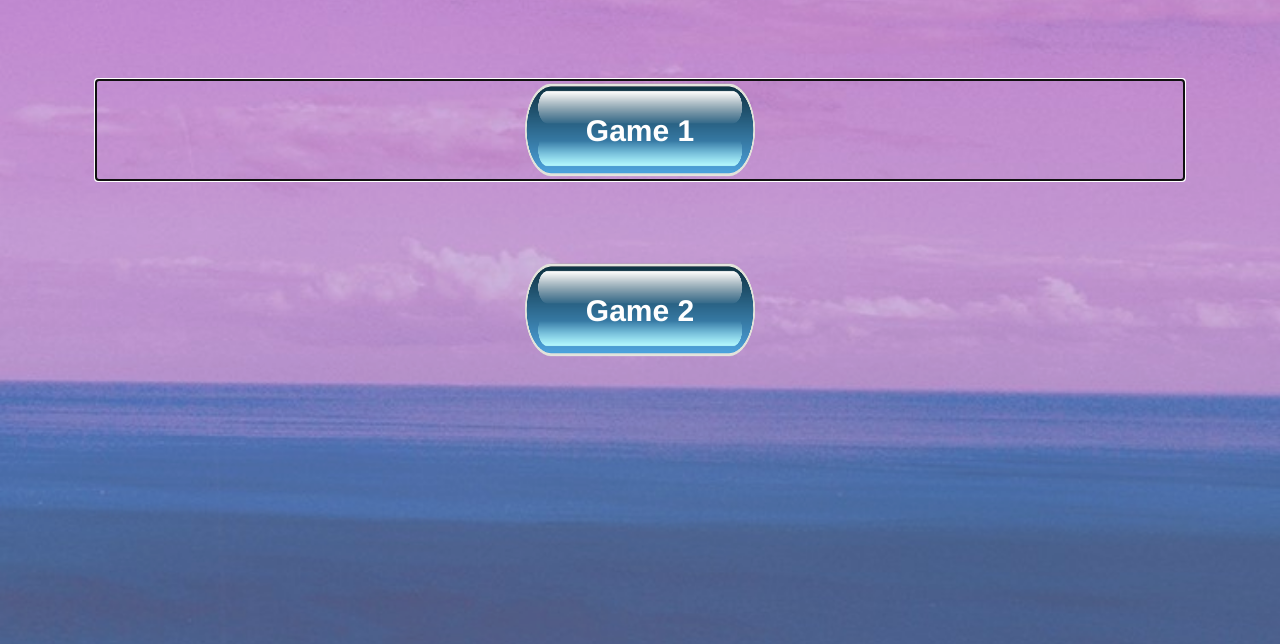
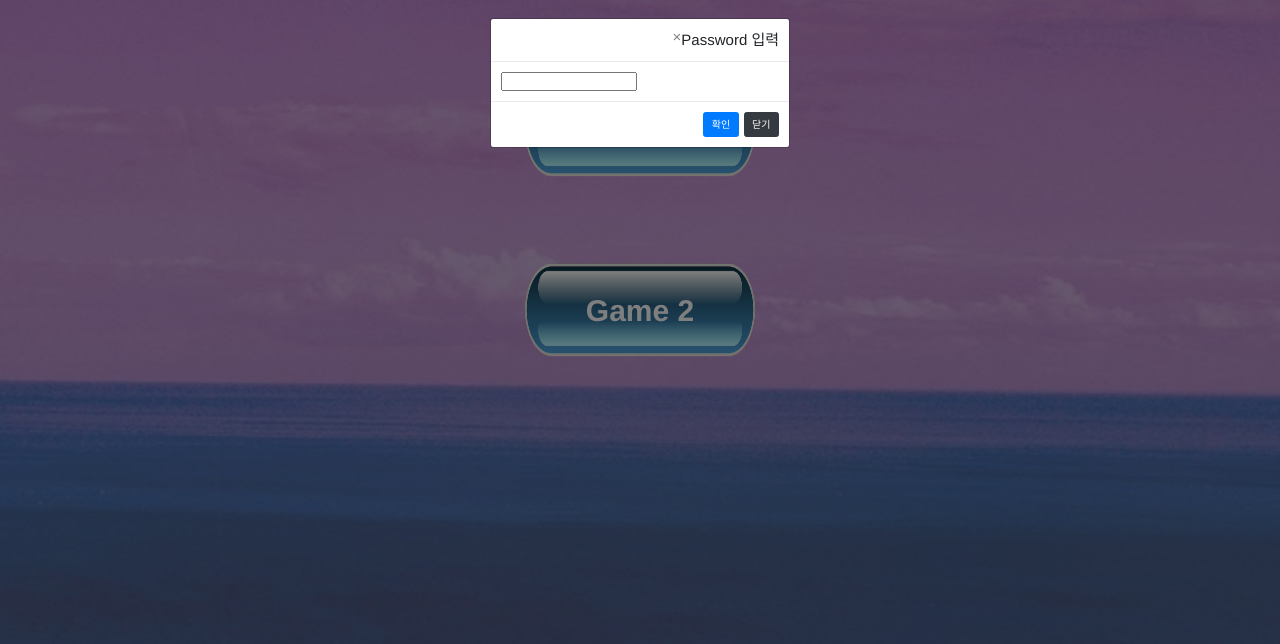
Before and after one commit to yohan-kim/workshop-game, a website: page public/quiz.html in a window 1280 px wide. Both pictures are taken after a click on the button "Game 1". Drawn offline with Linux system fonts and the light colour scheme.

Commit message:
modal 작업중

```diff
--- a/public/quiz.html
+++ b/public/quiz.html
@@ -13,16 +13,41 @@
 <body>
     <div class='container'>
         <div class='row myRow'>
-            <button class="col game game-1"> Game 1</button>
+            <button id='game-1' class="col game game-1" data-psw='asdf' type='button' data-toggle="modal" data-target="#myModal">
+                Game 1</button>
         </div>
         <div class='row myRow'>
-            <button class="col game game-1"> Game 2</button>
+            <button id='game-2' class="col game game-1" data-psw='inno12'> Game 2</button>
         </div>
+
+
+        <!-- Modal -->
+        <div class="modal fade" id="myModal" tabindex="-1" role="dialog" aria-labelledby="myModalLabel" aria-hidden="true">
+            <div class="modal-dialog modal-sm">
+                <div class="modal-content">
+                    <div class="modal-header">
+                        <button type="button" class="close" data-dismiss="modal" aria-label="Close"><span aria-hidden="true">×</span></button>
+                        <h4 class="modal-title" id="myModalLabel">Password 입력</h4>
+                    </div>
+                    <div class="modal-body">
+                        <input type="text">
+                    </div>
+                    <div class="modal-footer"> <button type="button" class="btn btn-primary">확인</button>
+                        <button type="button" class="btn btn-dark" data-dismiss="modal">닫기</button>
+                    </div>
+                </div>
+            </div>
+        </div>
+
+
     </div>
 
     <div class='bg' alt=""></div>
+
+
+    <script src="./src/js/jquery-3.3.1.min.js"></script>
+    <script src="./src/js/bootstrap.min.js"></script>
     <script src="./src/js/quiz.js"></script>
-    <script src="./src/js/bootstrap.min.js"></script>
-    <script src="./src/js/jquery-3.3.1.min.js"></script>
 </body>
+
 </html>
--- a/public/src/js/quiz.js
+++ b/public/src/js/quiz.js
@@ -0,0 +1,5 @@
+$(document).ready(()=>{
+    $("#myBtn").click(function(){
+        $("#myModal").modal();
+    });
+});
```
Also changed, not shown: public/sw.js (+7 -0 lines), 1 other file.
